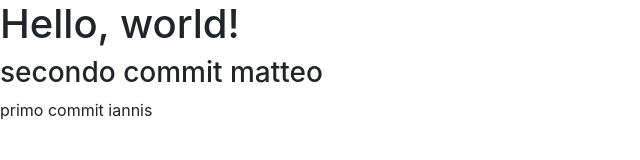
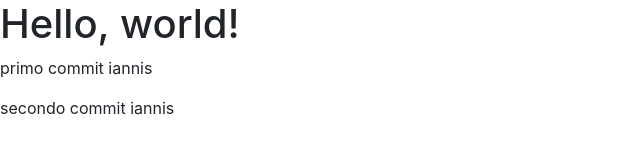
Before and after one commit to torinocoders/torinocoders, a plain HTML site: page index.html in a window 1280 px wide. Shown: the whole page, without its empty margins (0-640 px from the left). Drawn offline with nearby package versions, Linux system fonts and the light colour scheme.

Commit message:
iannis secondo commit

```diff
--- a/index.html
+++ b/index.html
@@ -21,8 +21,8 @@
     <div>
     </div>
     <h1>Hello, world!</h1>
-    <h3>secondo commit matteo</h3>
     <p>primo commit iannis</p>
+    <p>secondo commit iannis</p>
     <!-- jQuery (necessary for Bootstrap's JavaScript plugins) -->
     <script src="https://ajax.googleapis.com/ajax/libs/jquery/1.12.4/jquery.min.js"></script>
     <!-- Include all compiled plugins (below), or include individual files as needed -->
```
